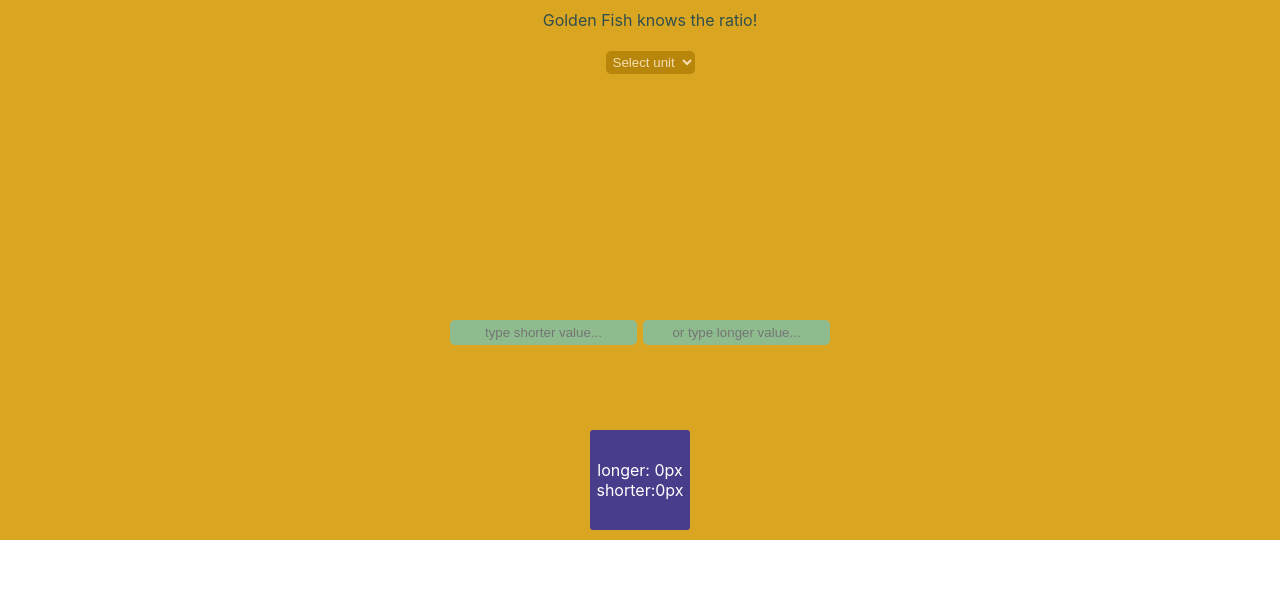
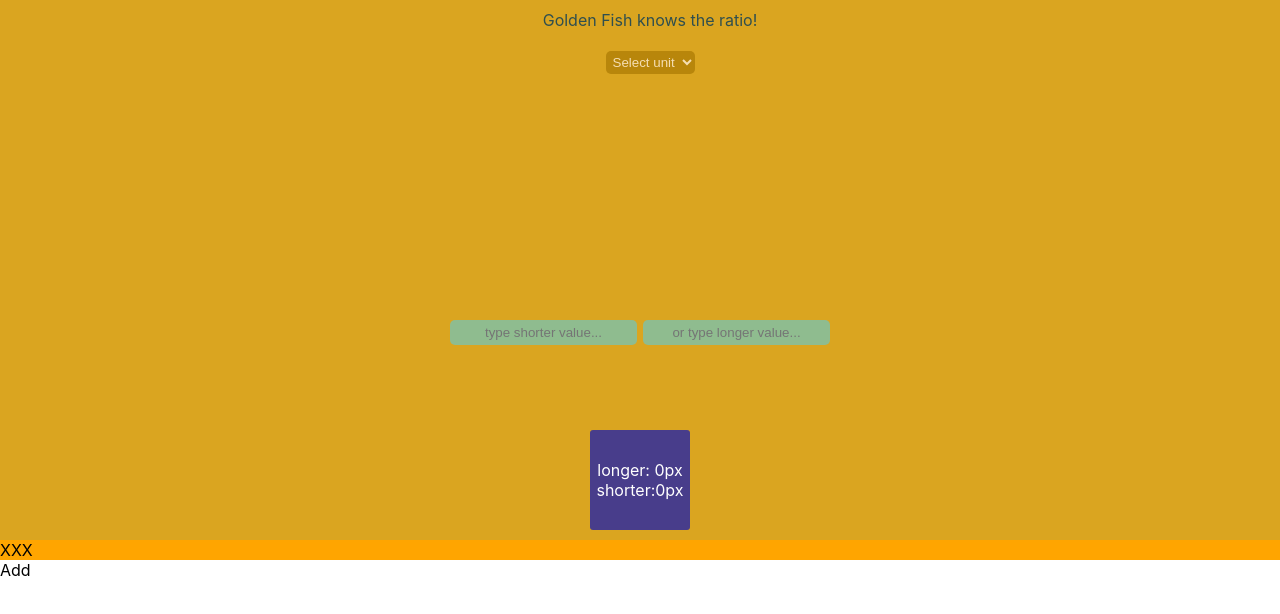
Before and after one commit to KaliKru/Golden-Fish, a React (Create React App) app: page / in a window 1280 px wide. Shown: the top 614 px of the page. Built offline with nearby package versions, Linux system fonts and the light colour scheme.

Commit message:
Pallet & AddPallet

```diff
--- /dev/null
+++ b/src/AddPallet.js
@@ -0,0 +1,13 @@
+import React, {useState} from 'react';
+
+function AddPallet() {
+    const [pallet, setPallet] = useState([]);
+    const [color, setColor] = useState([]);
+
+
+    return (
+        <div>Add </div>
+    );
+}
+
+export default AddPallet;
--- a/src/App.js
+++ b/src/App.js
@@ -5,6 +5,8 @@ import './resultBox.css';
 import React from "react";
 import Unit from "./Unit"
 import RatioCounter from "./RatioCounter";
+import Pallet from "./Pallet";
+import AddPallet from "./AddPallet";
 
 
 
@@ -13,6 +15,8 @@ const App = () => {
       <>
         <Unit/>
         <RatioCounter/>
+          <Pallet/>
+          <AddPallet/>
       </>
   )
 }
--- /dev/null
+++ b/src/Pallet.js
@@ -0,0 +1,12 @@
+import React from 'react';
+import AddPallet from "./AddPallet";
+
+function Pallet(pros) {
+
+
+    return (
+        <div style={{backgroundColor: "orange"}}>XXX</div>
+    );
+}
+
+export default Pallet;
```
Also changed, not shown: src/palet.js (deleted).
